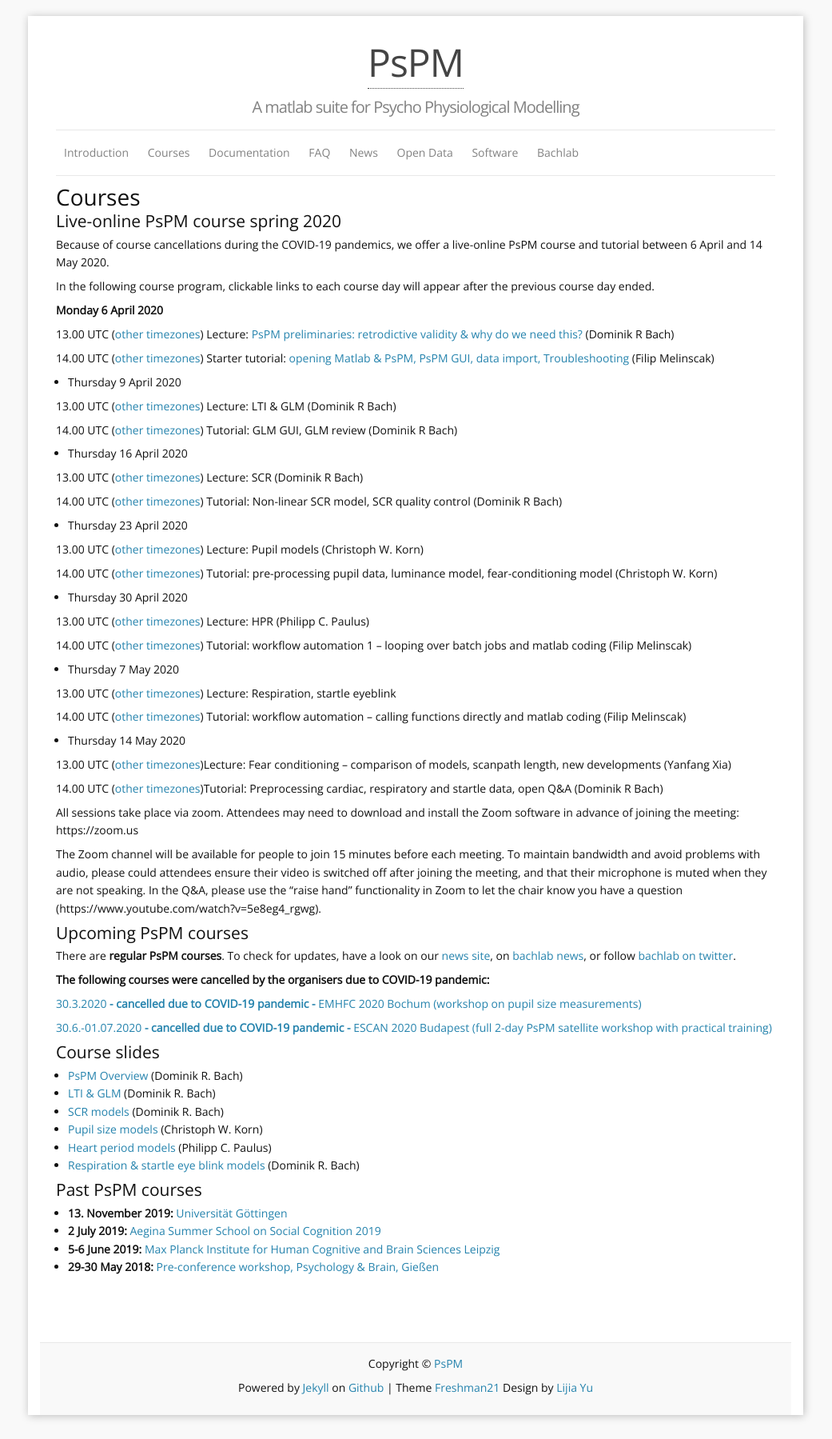
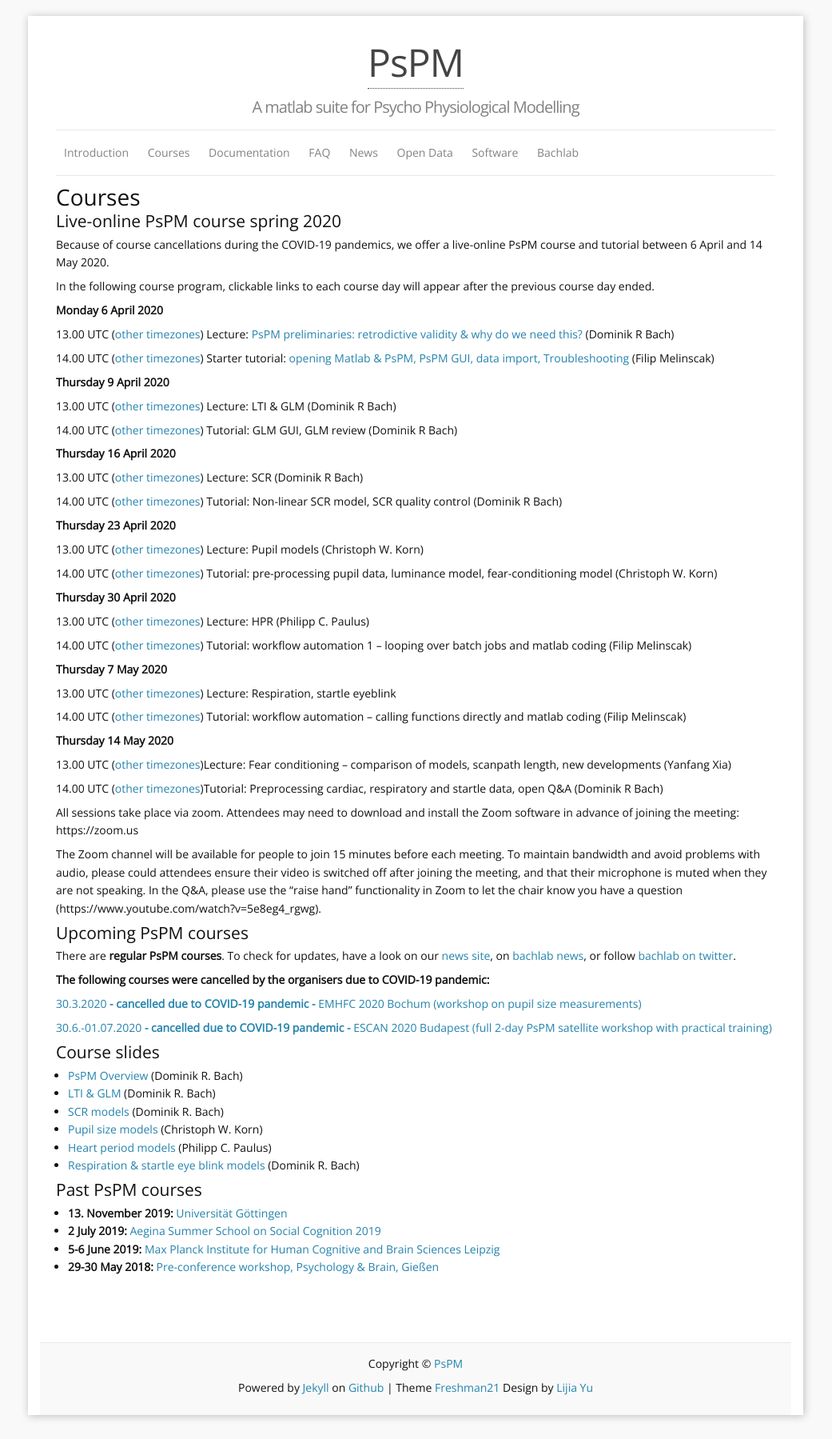
Before and after one commit to bachlab/PsPM, a Jekyll site: the page built from courses.markdown, in a window 1280 px wide. Shown: the whole page at 80% size, without its empty margins (120-1161 px from the left). Built offline with Jekyll 4.4.1, drawn with Linux system fonts in a browser that asks for light colours.

Commit message:
another formatting issue

```diff
--- a/courses.markdown
+++ b/courses.markdown
@@ -18,37 +18,37 @@ In the following course program, clickable links to each course day will appear
 
 14.00 UTC ([other timezones](https://www.timeanddate.com/worldclock/fixedtime.html?iso=20200406T1400)) Starter tutorial: [opening Matlab & PsPM, PsPM GUI, data import, Troubleshooting](https://zoom.us/j/270812037) (Filip Melinscak)
 
-* Thursday 9 April 2020
+**Thursday 9 April 2020**
 
 13.00 UTC ([other timezones](https://www.timeanddate.com/worldclock/fixedtime.html?iso=20200409T1300)) Lecture: LTI & GLM (Dominik R Bach)
 
 14.00 UTC ([other timezones](https://www.timeanddate.com/worldclock/fixedtime.html?iso=20200409T1400)) Tutorial: GLM GUI, GLM review (Dominik R Bach)
 
-* Thursday 16 April 2020
+**Thursday 16 April 2020**
 
 13.00 UTC ([other timezones](https://www.timeanddate.com/worldclock/fixedtime.html?iso=20200416T1300)) Lecture: SCR (Dominik R Bach)
 
 14.00 UTC ([other timezones](https://www.timeanddate.com/worldclock/fixedtime.html?iso=20200416T1400)) Tutorial: Non-linear SCR model, SCR quality control (Dominik R Bach)
 
-* Thursday 23 April 2020
+**Thursday 23 April 2020**
 
 13.00 UTC ([other timezones](https://www.timeanddate.com/worldclock/fixedtime.html?iso=20200423T1300)) Lecture: Pupil models (Christoph W. Korn)
 
 14.00 UTC ([other timezones](https://www.timeanddate.com/worldclock/fixedtime.html?iso=20200423T1400)) Tutorial: pre-processing pupil data, luminance model, fear-conditioning model (Christoph W. Korn)
 
-* Thursday 30 April 2020
+**Thursday 30 April 2020**
 
 13.00 UTC ([other timezones](https://www.timeanddate.com/worldclock/fixedtime.html?iso=20200430T1300)) Lecture: HPR (Philipp C. Paulus)
 
 14.00 UTC ([other timezones](https://www.timeanddate.com/worldclock/fixedtime.html?iso=20200430T1400)) Tutorial: workflow automation 1 – looping over batch jobs and matlab coding (Filip Melinscak)
 
-* Thursday 7 May 2020
+**Thursday 7 May 2020**
 
 13.00 UTC ([other timezones](https://www.timeanddate.com/worldclock/fixedtime.html?iso=20200507T1300)) Lecture: Respiration, startle eyeblink
 
 14.00 UTC ([other timezones](https://www.timeanddate.com/worldclock/fixedtime.html?iso=20200507T1400)) Tutorial: workflow automation – calling functions directly and matlab coding (Filip Melinscak)
 
-* Thursday 14 May 2020
+**Thursday 14 May 2020**
 
 13.00 UTC ([other timezones](https://www.timeanddate.com/worldclock/fixedtime.html?iso=20200514T1300))Lecture: Fear conditioning – comparison of models, scanpath length, new developments (Yanfang Xia)
 
```
